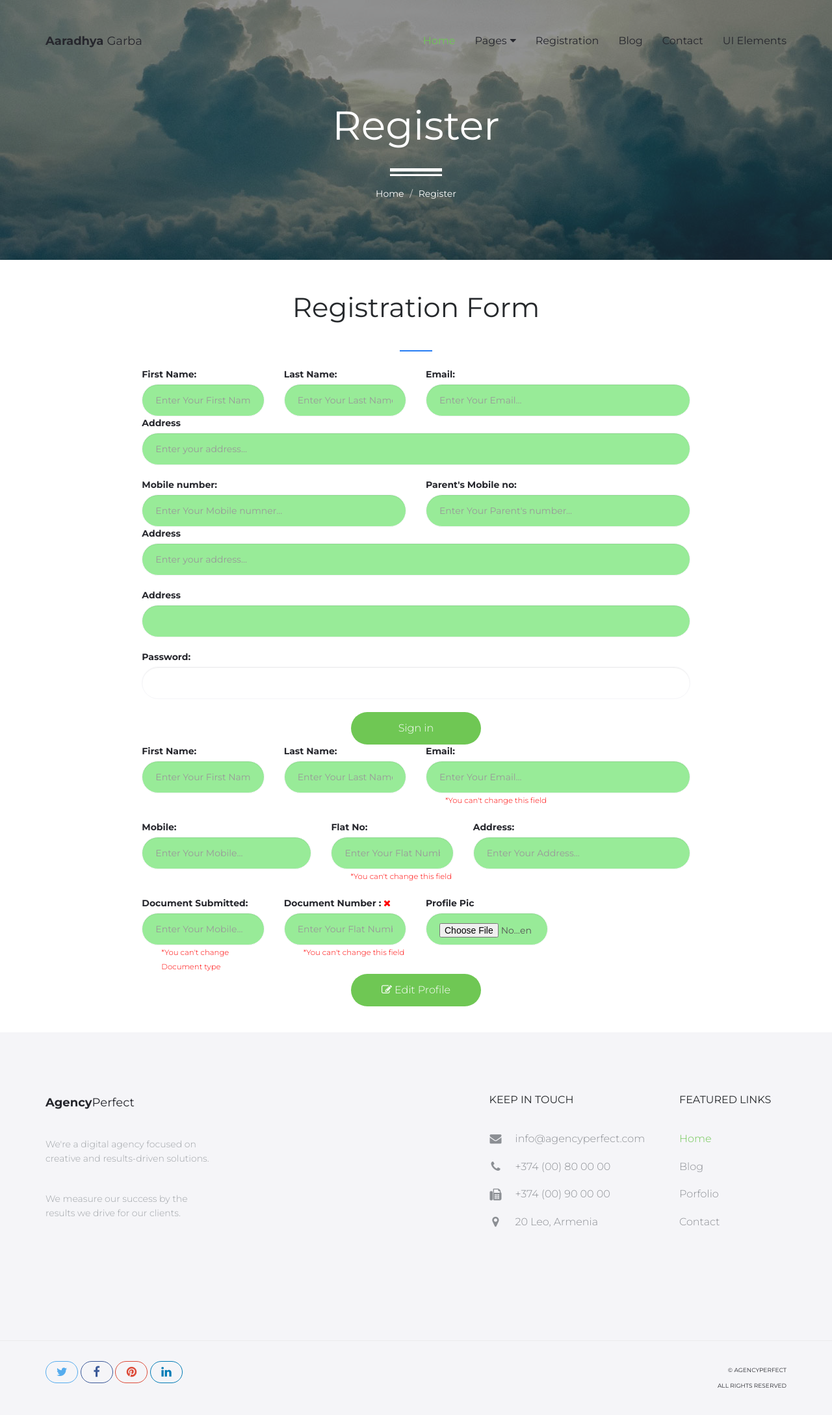
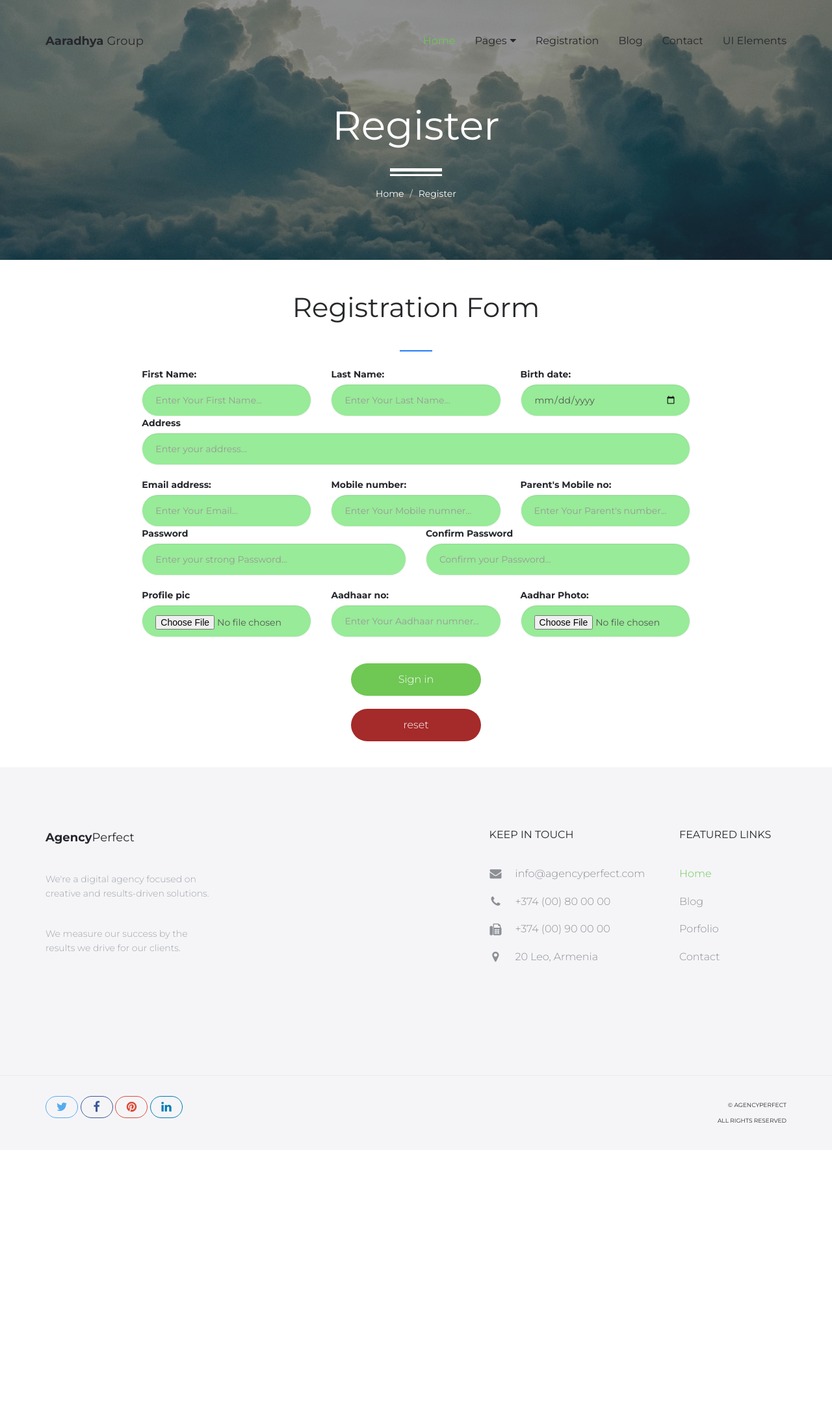
Before and after one commit to jaykothari-github/Aaradhya, a Django app: page /register/ in a window 1280 px wide. Shown: the whole page at 65% size. After the commit the page ends 1729 px from the top, so only its background shows below. Run offline with Django 4.2, Linux system fonts and the light colour scheme; some libraries are stand-ins or nearby versions.

Commit message:
halfway OTP

```diff
--- a/student/models.py
+++ b/student/models.py
@@ -13,7 +13,7 @@ class Student(models.Model):
 
     first_name = models.CharField(max_length=30)
     last_name = models.CharField(max_length=30)
-    age = models.IntegerField()
+    birth_date = models.DateField(blank=True, null=True)
     email = models.EmailField(unique=True)
     mobile = models.CharField(max_length=10)
     parent_mobile = models.CharField(max_length=10)
@@ -22,7 +22,8 @@ class Student(models.Model):
     password = models.CharField(max_length=30)
     verified = models.BooleanField(default=False)
     aadhar = models.CharField(max_length=12)
-    aadhar_image = models.FileField(upload_to='aadhar/')
+    aadhar_image = models.FileField(upload_to='aadhar/', blank=True, null=True)
+    profile_qr = models.FileField(upload_to='profile_qr/',default='profile_qr/default.png')
     profile_image = models.FileField(upload_to='profile/', default='profile/default.jpg')
     created_at = models.DateTimeField(auto_now_add=True)
 
--- a/student/templates/student/Register.html
+++ b/student/templates/student/Register.html
@@ -2,8 +2,6 @@
 {% load static %}
 
 {% block content %}
-
-
 
 <div id="hero" class="hero overlay subpage-hero contact-hero">
     <div class="hero-content">
@@ -19,25 +17,25 @@
 <div class="row mt-50">
     <div class="col-md-8 col-md-offset-2">
         <h2 class="text-center heading-separator">Registration Form</h2>
-        <form action="" method="POST" class="form" enctype="multipart/form-data">
+        <form action="{% url 'register' %}" method="POST" class="form" enctype="multipart/form-data">
             {% csrf_token %}
             <div class="row">
-                <div class="col-sm-3">
+                <div class="col-sm-4">
                     <div class="form-group">
                       <label for="name">First Name:</label>
-                      <input type="text" name="fname"  style="background-color: rgb(152, 235, 152);" placeholder="Enter Your First Name..." class="form-control" id="fname">
+                      <input type="text" name="fname" required style="background-color: rgb(152, 235, 152);" placeholder="Enter Your First Name..." class="form-control" id="fname">
                     </div>
                 </div>
-                <div class="col-sm-3">
+                <div class="col-sm-4">
                     <div class="form-group">
                       <label for="email">Last Name:</label>
-                      <input type="text" name="lname" placeholder="Enter Your Last Name..." style="background-color: rgb(152, 235, 152);" class="form-control" id="">
+                      <input type="text" name="lname" required placeholder="Enter Your Last Name..." style="background-color: rgb(152, 235, 152);" class="form-control" id="">
                     </div>
                 </div>
-                <div class="col-sm-6">
+                <div class="col-sm-4">
                     <div class="form-group">
-                      <label for="name">Email:</label>
-                      <input type="email" placeholder="Enter Your Email..." style="background-color: rgb(152, 235, 152);" class="form-control" id="fname">
+                      <label for="name">Birth date:</label>
+                      <input type="date" name="bday" required placeholder="Enter Your Birthday..." style="background-color: rgb(152, 235, 152);" class="form-control" id="bday">
                       <!-- <p style="color: red; font-size: smaller; margin-left: 30px;">*You can't change this field</p> -->
 
                     </div>
@@ -45,126 +43,79 @@
                 <div class="col-sm-12">
                     <div class="form-group">
                       <label for="address">Address</label>
-                      <input type="text" placeholder="Enter your address..." class="form-control" style="background-color: rgb(152, 235, 152);" id="email">
-                    </div>
-                </div>
-            </div><br>
-            <div class="row">
-                <div class="col-sm-6">
-                    <div class="form-group">
-                      <label for="name">Mobile number:</label>
-                      <input type="tel" name="mobile"  style="background-color: rgb(152, 235, 152);" placeholder="Enter Your Mobile numner..." class="form-control" id="fname">
-                    </div>
-                </div>
-
-                <div class="col-sm-6">
-                    <div class="form-group">
-                      <label for="name">Parent's Mobile no:</label>
-                      <input type="tel" placeholder="Enter Your Parent's number..." style="background-color: rgb(152, 235, 152);" class="form-control" id="fname">
-                      <!-- <p style="color: red; font-size: smaller; margin-left: 30px;">*You can't change this field</p> -->
-
-                    </div>
-                </div>
-                <div class="col-sm-12">
-                    <div class="form-group">
-                      <label for="address">Address</label>
-                      <input type="text" placeholder="Enter your address..." class="form-control" style="background-color: rgb(152, 235, 152);" id="email">
-                    </div>
-                </div>
-            </div><br>
-            <div class="row">
-                <div class="col-sm-12">
-                    <div class="form-group">
-                      <label for="email">Address</label>
-                      <input type="text" class="form-control" style="background-color: rgb(152, 235, 152);" id="email">
-                    </div>
-                </div>
-                <div class="col-sm-12 mt-20">
-                    <div class="form-group">
-                      <label for="name">Password:</label>
-                      <input type="password" class="form-control" id="password">
-                    </div>
-                </div>
-            </div>
-            <div class="text-center mt-20">
-                <button class="btn btn-green">Sign in</button>
-            </div>
-        </form>
-
-
-        <form action="" method="POST" enctype="multipart/form-data">
-            {% csrf_token %}
-            <div class="row">
-                <div class="col-sm-3">
-                    <div class="form-group">
-                      <label for="name">First Name:</label>
-                      <input type="text" name="fname" value="{{member.fname}}" style="background-color: rgb(152, 235, 152);" placeholder="Enter Your First Name..." class="form-control" id="fname">
-                    </div>
-                </div>
-                <div class="col-sm-3">
-                    <div class="form-group">
-                      <label for="email">Last Name:</label>
-                      <input type="text" name="lname" value="{{member.lname}}" placeholder="Enter Your Last Name..." style="background-color: rgb(152, 235, 152);" class="form-control" id="">
-                    </div>
-                </div>
-                <div class="col-sm-6">
-                    <div class="form-group">
-                      <label for="name">Email:</label>
-                      <input type="email" disabled value="{{member.email}}" placeholder="Enter Your Email..." style="background-color: rgb(152, 235, 152);" class="form-control" id="fname">
-                      <p style="color: red; font-size: smaller; margin-left: 30px;">*You can't change this field</p>
-
+                      <input type="text" name="address" placeholder="Enter your address..." required class="form-control" style="background-color: rgb(152, 235, 152);" id="email">
                     </div>
                 </div>
             </div><br>
             <div class="row">
                 <div class="col-sm-4">
                     <div class="form-group">
-                      <label for="email">Mobile:</label>
-                      <input type="text" name="mobile" value="{{member.mobile}}" placeholder="Enter Your Mobile..." style="background-color: rgb(152, 235, 152);" class="form-control" id="">
+                      <label for="name">Email address:</label>
+                      <input type="email" name="email" required style="background-color: rgb(152, 235, 152);" placeholder="Enter Your Email..." class="form-control" id="email">
                     </div>
                 </div>
-                <div class="col-sm-3">
+                <div class="col-sm-4">
                     <div class="form-group">
-                      <label for="name">Flat No:</label>
-                      <input type="text" value="{{member.flat_no}}" disabled style="background-color: rgb(152, 235, 152);" placeholder="Enter Your Flat Number..." class="form-control" id="fname">
-                      <p style="color: red; font-size: smaller; margin-left: 30px;">*You can't change this field</p>
+                      <label for="name">Mobile number:</label>
+                      <input type="tel" name="mobile" minlength="10" required style="background-color: rgb(152, 235, 152);" placeholder="Enter Your Mobile numner..." class="form-control" id="mobile">
+                    </div>
+                </div>
+
+                <div class="col-sm-4">
+                    <div class="form-group">
+                      <label for="name">Parent's Mobile no:</label>
+                      <input type="tel" name="pmobile" minlength="10" required placeholder="Enter Your Parent's number..." style="background-color: rgb(152, 235, 152);" class="form-control" id="mobile">
+                      <!-- <p style="color: red; font-size: smaller; margin-left: 30px;">*You can't change this field</p> -->
 
                     </div>
                 </div>
-                <div class="col-sm-5">
+                <div class="col-sm-6">
                     <div class="form-group">
-                      <label for="email">Address:</label>
-                      <input type="text" name="address" value="{{member.address}}" placeholder="Enter Your Address..." style="background-color: rgb(152, 235, 152);" class="form-control" id="">
+                      <label for="password">Password</label>
+                      <input type="password" name="password" minlength="8" required placeholder="Enter your strong Password..." class="form-control" style="background-color: rgb(152, 235, 152);" id="password">
+                    </div>
+                </div>
+                <div class="col-sm-6">
+                    <div class="form-group">
+                      <label for="password">Confirm Password</label>
+                      <input type="password" name="cpassword" minlength="8" required placeholder="Confirm your Password..." class="form-control" style="background-color: rgb(152, 235, 152);" id="password">
                     </div>
                 </div>
             </div><br>
             <div class="row">
-                <div class="col-sm-3">
+              <div class="col-sm-4">
                   <div class="form-group">
-                      <label for="email">Document Submitted:</label>
-                      <input type="text" disabled placeholder="Enter Your Mobile..." value="{{member.doc}}" style="background-color: rgb(152, 235, 152);" class="form-control" id="">
-                      <p style="color: red; font-size: smaller; margin-left: 30px;">*You can't change Document type</p>
+                    <label for="name">Profile pic</label>
+                    <input type="file" name="profile_pic"  style="background-color: rgb(152, 235, 152);" placeholder="Upload your pic..." class="form-control" id="pic">
                   </div>
               </div>
-                <div class="col-sm-3">
+              <div class="col-sm-4">
                   <div class="form-group">
-                      <label for="name">Document Number : </label><span>{% if member.verify %} <i class="fa fa-check" style="color: green"></i> {% else %} <i class="fa fa-close" style="color: red;"></i> {% endif %} </span>
-                      <input type="text" disabled value="{{member.doc_number}}" style="background-color: rgb(152, 235, 152);" placeholder="Enter Your Flat Number..." class="form-control" id="fname">
-                      <p style="color: red; font-size: smaller; margin-left: 30px;">*You can't change this field</p>
+                    <label for="name">Aadhaar no:</label>
+                    <input type="tel" name="aadhar" minlength="12" required style="background-color: rgb(152, 235, 152);" placeholder="Enter Your Aadhaar numner..." class="form-control" id="mobile">
+                  </div>
+              </div>
+
+              <div class="col-sm-4">
+                  <div class="form-group">
+                    <label for="name">Aadhar Photo:</label>
+                    <input type="file" name="aadhaar_pic" placeholder="Enter Your ..." style="background-color: rgb(152, 235, 152);" class="form-control" id="mobile">
+                    <!-- <p style="color: red; font-size: smaller; margin-left: 30px;">*You can't change this field</p> -->
 
                   </div>
               </div>
-                <div class="col-sm-3">
-                    <div class="form-group">
-                      <label for="email">Profile Pic</label>
-                      <input type="file" name="pic" placeholder="Enter Your Address..." style="background-color: rgb(152, 235, 152);" class="form-control" id="">
+
+          </div><br>
+            <div class="text-center mt-20">
+                <button class="btn btn-green" type="submit">Sign in</button>
             </div>
-                </div>
-            </div>
-            <div class="text-center">
-                <button class="btn btn-green" type="submit"><i class="fa fa-edit"></i> Edit Profile </button>
+            <div class="text-center mt-20">
+                <button class="btn btn-green" style="background-color: brown;" type="reset">reset</button>
             </div>
         </form>
+
+
+
     </div>
 </div><!-- /.form -->
 <div class="container">
--- a/student/templates/student/student-header.html
+++ b/student/templates/student/student-header.html
@@ -8,7 +8,7 @@
     <meta http-equiv="Content-Type" content="text/html; charset=utf-8">
     <meta http-equiv="X-UA-Compatible" content="IE=edge">
 
-    <title>Agency Perfect</title>
+    <title>Aaradhya Group</title>
 
     <meta name="description" content="">
     <meta name="author" content="">
@@ -52,7 +52,7 @@
 
                 <div class="navbar-header">
 
-                    <a class="site-title"><span>Aaradhya  </span>Garba</a>
+                    <a class="site-title"><span>Aaradhya  </span>Group</a>
 
                 </div><!-- /.navbar-header -->
 
--- a/student/urls.py
+++ b/student/urls.py
@@ -4,6 +4,7 @@ from . import views
 urlpatterns = [
     path('', views.index, name='index'),
     path('register/', views.register, name='register'),
+    path('otp/', views.otp, name='otp'),
     # path('students/', views.student_list, name='student_list'),
     # path('students/<int:id>/', views.student_detail, name='student_detail'),
 ]
--- a/student/views.py
+++ b/student/views.py
@@ -1,4 +1,8 @@
 from django.shortcuts import render
+from .models import *
+from random import randrange
+from django.core.mail import send_mail
+from django.conf import settings
 
 # Create your views here.
 
@@ -6,4 +10,49 @@ def index(request):
     return render(request, 'student/index.html')
 
 def register(request):
+    if request.method == "POST":
+
+        Student.objects.create(
+            first_name = request.POST['fname'],
+            last_name = request.POST['lname'],
+            birth_date = request.POST['bday'],
+            email = request.POST['email'],
+            mobile = request.POST['mobile'],
+            parent_mobile = request.POST['pmobile'],
+            address = request.POST['address'],
+            password = request.POST['password'],
+            aadhar = request.POST['aadhar']
+            )
+        email = request.POST['email']
+        otp = randrange(1000,9999)
+        subject = 'OTP for registration'
+        message = f"""Your OTP is {otp}"""
+        try:
+            send_mail(subject, message, settings.EMAIL_HOST_USER, [email])
+            # context['result'] = 'Email sent successfully'
+        except Exception as e:
+            msg = f'Error sending email: {e}'
+
+        return render(request, 'student/otp.html', {'email':email, 'otp':otp})
+
+
+
+        # aadhar_image = request.FILES['aadhar_image']
+        # profile_qr = request.FILES['profile_qr']
+        # profile_image = request.FILES['profile_image']
+        return render(request, 'student/register.html')
     return render(request, 'student/register.html')
+
+
+def otp(request):
+    # if request.method == "POST":
+    #     otp = request.POST['otp']
+    #     email = request.POST['email']
+    #     otp1 = request.POST['otp1']
+    #     if otp == otp1:
+    #         Student.objects.filter(email=email).update(verified=True)
+    #         return render(request, 'student/login.html')
+    #     else:
+    #         return render(request, 'student/otp.html', {'email':email, 'otp':otp})
+    # return render(request, 'student/otp.html')
+    return render(request, 'student/otp.html')
```
Also changed, not shown: mysite/settings.py (+8 -1 lines), student/templates/student/otp.html (added, +55 -0 lines), db.sqlite3, media/aadhar/WhatsApp_Image_2025-02-25_at_3.32.32_PM.jpeg (added), media/profile_qr/default.png (added), media/profile_qr/default_rZXnVXR.png (added), student/migrations/0003_student_birth_date.py (added), student/migrations/0004_remove_student_age.py (added), student/migrations/0005_student_profile_qr.py (added), student/migrations/0006_alter_student_profile_qr.py (added), student/migrations/0007_alter_student_aadhar_image.py (added). Lines whose indentation alone changed are shown as unchanged.
